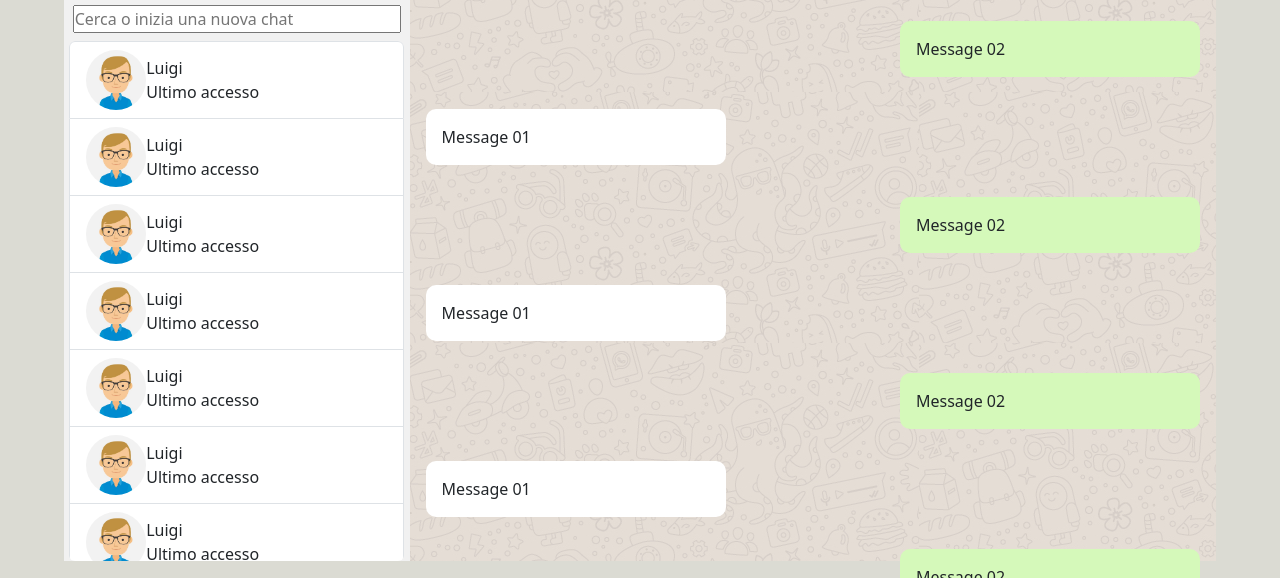
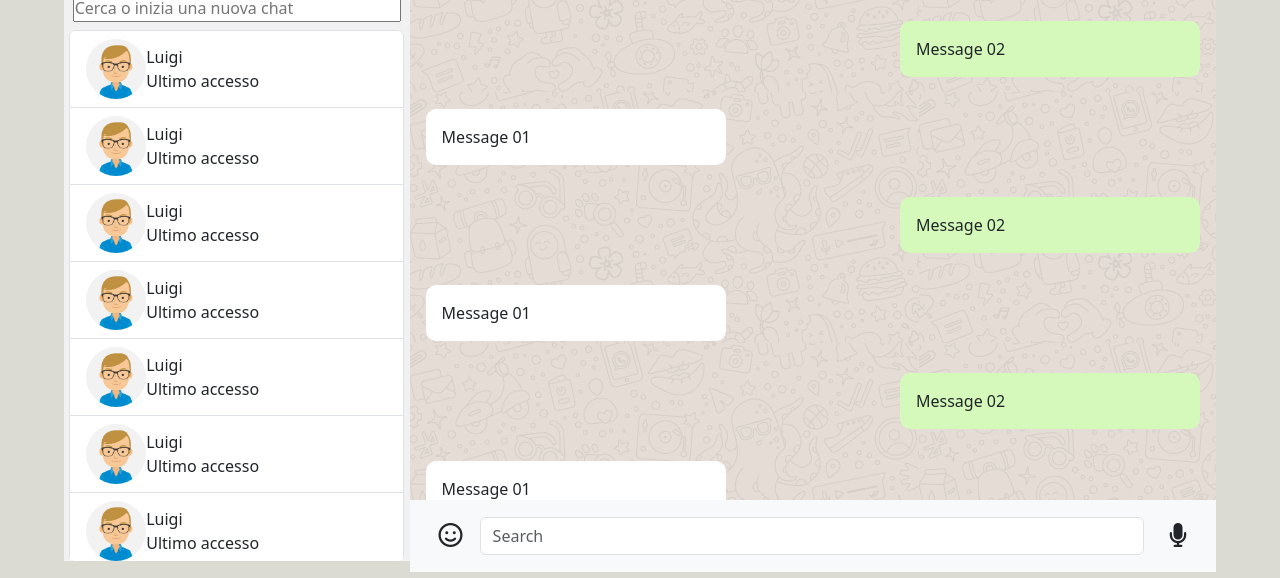
Before and after one commit to Amin23ElKassimi/vue-boolzapp, a plain HTML site: page index.html in a window 1280 px wide. Shown: the part 199-777 px from the top of the page. Drawn offline with nearby package versions, Linux system fonts and the light colour scheme.

Commit message:
HTML + CSS Completed

```diff
--- a/css/style.css
+++ b/css/style.css
@@ -66,6 +66,7 @@ img{
 
 #contacts > .navbar{
     width: 100%;
+    height: 9%;
 }
 
 #notifytext{
@@ -80,6 +81,7 @@ img{
     display: flex;
     flex-direction: column;
     overflow: auto;
+    height: 81%;
 }
 
 .sender{
@@ -99,6 +101,10 @@ img{
     align-self: self-end;
 }
 
+.inmsg{
+    height: 10%;
+    display: flex;
+}
 
 
 /* Borders */
--- a/index.html
+++ b/index.html
@@ -211,8 +211,12 @@
                         Message 02
                     </div>
                 </div>
-                <div>
-                    <input type="text" placeholder="edhjsbjnakdfjbhkn">
+                <div class="inmsg bg-body-tertiary">
+                    <div class="container-fluid d-flex justify-content-center align-items-center">
+                        <button class="btn mx-1" type="submit"><i class="fa-regular fa-face-smile fs-15rem"></i></button>
+                        <input class="form-control me-2" type="search" placeholder="Search" aria-label="Search">
+                        <button class="btn mx-1" type="submit"><i class="fa-solid fa-microphone fs-15rem"></i></button>
+                    </div>
                 </div>
             </div>
         </main>
```
